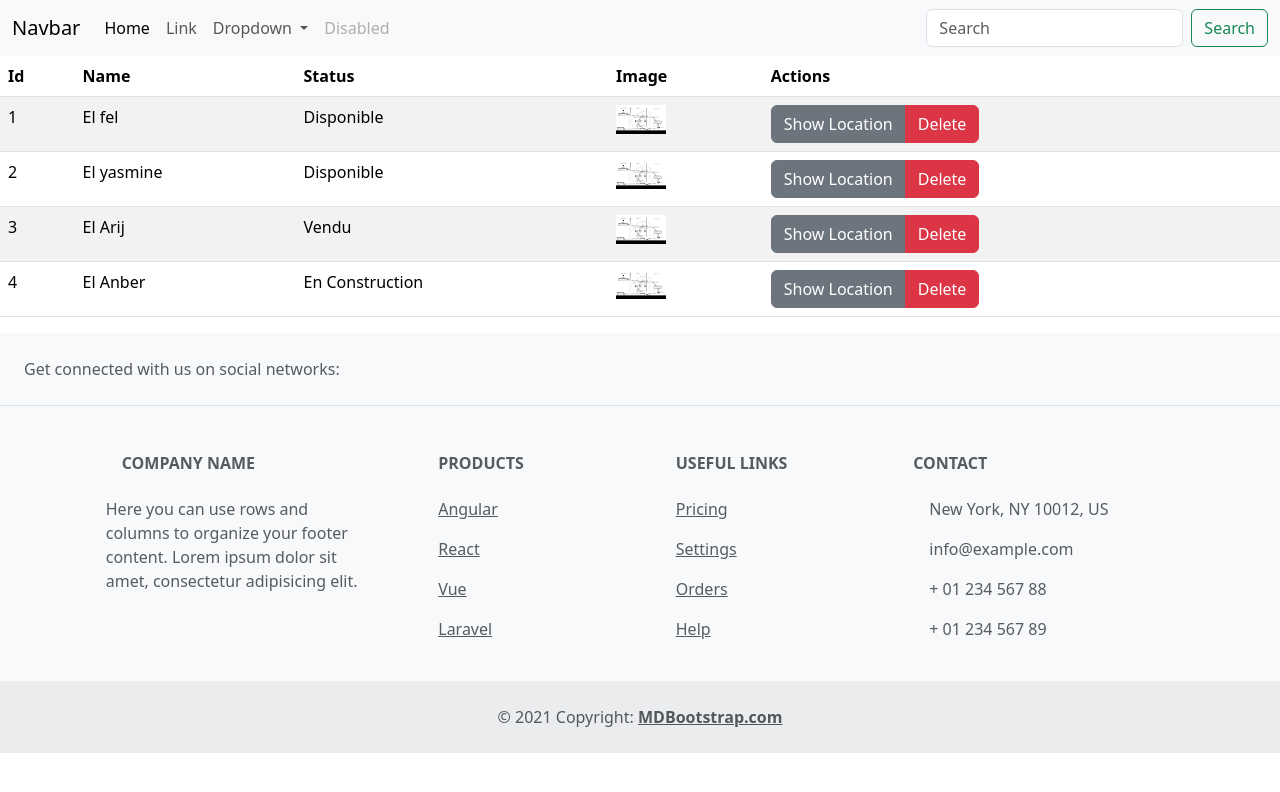
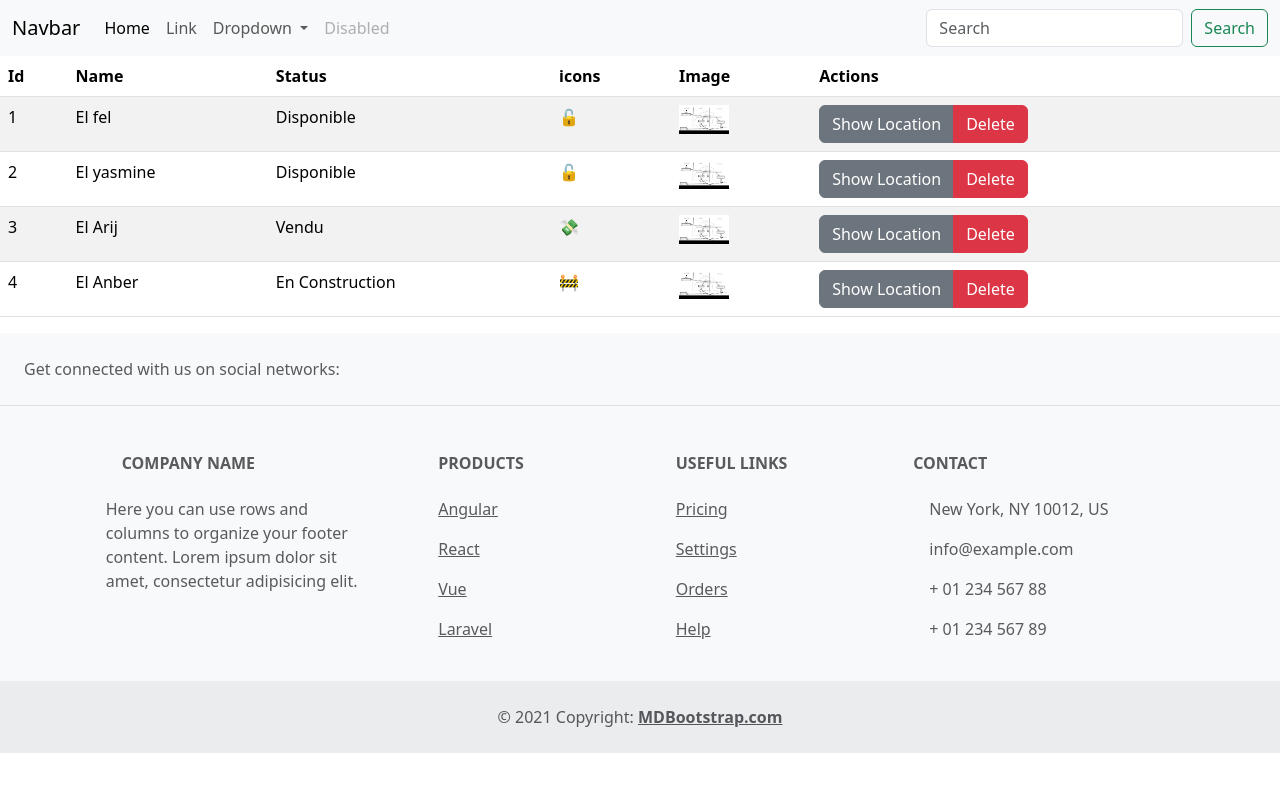
Before and after one commit to hendzormati/Angular, an Angular app: page / in a window 1280 px wide. Shown: the top 792 px of the page. Built offline with nearby package versions, Linux system fonts and the light colour scheme.

Commit message:
status and icons related

```diff
--- a/src/app/residence/residence.component.html
+++ b/src/app/residence/residence.component.html
@@ -4,6 +4,7 @@
       <th>Id</th>
       <th>Name</th>
       <th>Status</th>
+      <th>icons</th>
       <th>Image</th>
       <th>Actions</th>
     </tr>
@@ -14,6 +15,14 @@
       <td>{{residence.id}}</td>
       <td>{{residence.name}}</td>
       <td>{{residence.status}}</td>
+      <td>
+        <!-- i dont like using 3 ifs but this is all i found to not use ngSwitchCase -->
+        <div *ngIf="residence.status === 'Disponible'">🔓 </div>
+        <div *ngIf="residence.status === 'Vendu'">💸 </div>
+        <div *ngIf="residence.status === 'En Construction'">🚧 </div>
+      </td>
+
+
       <td><img [src]=residence.image width="50"></td> <!-- using the data binging-->
       <td>
         <div class="btn-group">
```
